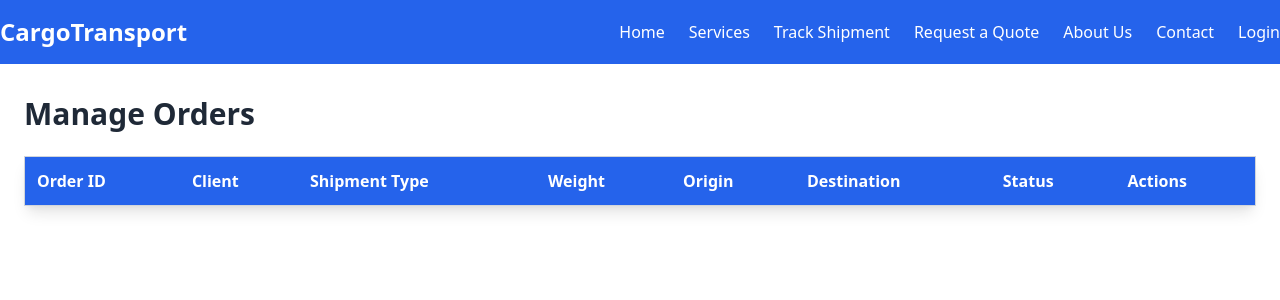
After one commit to TejasKayande/Transport, a Flask app: page /manage-orders in a window 1280 px wide. The commit adds this page. Shown: the top 300 px of the page. Run offline with Flask 3, Linux system fonts and the light colour scheme; a user stored in the database is signed in; lists and menus that the app fills with data are empty.

Commit message:
added a lot

```diff
--- a/app.py
+++ b/app.py
@@ -1,5 +1,4 @@
 
-import os
 from flask import Flask, render_template, request, redirect, url_for, flash, session
 from flask_sqlalchemy import SQLAlchemy
 from werkzeug.security import generate_password_hash, check_password_hash
@@ -8,21 +7,30 @@ app = Flask(__name__)
 app.config['SQLALCHEMY_DATABASE_URI'] = 'sqlite:///Database.db'
 app.secret_key = 'a3f1b4e2d7c9a8735b1a93d8e0f2a7b6'
 
-
 from models import db
 from models import Client
 from models import Driver
 from models import User
+from models import Order
 
 db.init_app(app)
-
 
 with app.app_context():
     db.create_all()
 
 
+def isRegistered():
+    if 'user_id' in session:
+        user = User.query.get(session['user_id'])
+        if not user:
+            session.clear()
+            return False
+        return True
+    return False
+
 @app.route('/login', methods=['GET', 'POST'])
 def login():
+
     if request.method == 'POST':
         email    = request.form['email']
         password = request.form['password']
@@ -30,65 +38,186 @@ def login():
         user = User.query.filter_by(email=email).first()
 
         if user and check_password_hash(user.password, password):
+
             session['user_id'] = user.id
-            session['role'] = user.role
+            session['role']    = user.role
+
             flash("Login successful!", "success")
+
             return redirect('/')
         else:
             flash("Invalid email or password!", "error")
 
     return render_template('login.html')
 
+
 @app.route('/register', methods=['GET', 'POST'])
 def register():
+
     if request.method == 'POST':
-        name = request.form['name']
-        email = request.form['email']
-        role = request.form['role']
-        password = request.form['password']
+
+        name             = request.form['name']
+        email            = request.form['email']
+        role             = request.form['role']
+        password         = request.form['password']
         confirm_password = request.form['confirm_password']
 
-        # Check if passwords match
         if password != confirm_password:
             flash("Passwords do not match!", "error")
             return redirect('/register')
 
-        # Check if email already exists
         existing_user = User.query.filter_by(email=email).first()
         if existing_user:
             flash("Email already registered. Please log in.", "error")
             return redirect('/login')
 
-        # Hash the password before storing
         hashed_password = generate_password_hash(password)
 
-        # Create new user
         new_user = User(name=name, email=email, role=role, password=hashed_password)
         db.session.add(new_user)
         db.session.commit()
 
+        if role == "Client":
+            db.session.add(Client(id=new_user.id))
+
+        if role == "Driver":
+            db.session.add(Driver(id=new_user.id))
+
+        db.session.commit()
+
         flash("Registration successful! You can now log in.", "success")
+
         return redirect('/login')
 
     return render_template('register.html')
 
 
+@app.route("/admin")
+def admin():
 
-@app.route("/")
-def home():
-    return render_template('index.html')
+    if "user_id" not in session or session.get("role") != "Admin":
+        flash("Access Denied! Only admins have access to admin panel", "error")
+        return redirect(url_for("login"))
+
+    total_orders    = Order.query.count()
+    total_shipments = 0
+    total_users     = User.query.count()
+    return render_template('admin.html', total_orders=total_orders,
+                           total_shipments=total_shipments, total_users=total_users)
+
+
+@app.route('/manage-orders', methods=['GET', 'POST'])
+def manage_orders():
+    if "user_id" not in session or session.get("role") != "Admin":
+        flash("Access Denied! Only admins can manage orders.", "error")
+        return redirect(url_for("login"))
+
+    session.pop('_flashes', None)
+
+    orders = Order.query.all()
+
+    if request.method == 'POST':
+        order_id = request.form['order_id']
+        new_status = request.form['status']
+        order = Order.query.get(order_id)
+        if order:
+            order.status = new_status
+            db.session.commit()
+            flash("Order status updated successfully!", "success")
+
+    return render_template('manageorders.html', orders=orders)
+
+@app.route('/delete-order', methods=['POST'])
+def delete_order():
+    if "user_id" not in session or session.get("role") != "Admin":
+        flash("Access Denied! Only admins can manage orders.", "error")
+        return redirect(url_for("login"))
+
+    order_id = request.form['order_id']
+    order = Order.query.get(order_id)
+    if order:
+        db.session.delete(order)
+        db.session.commit()
+        flash("Order deleted successfully!", "success")
+    else:
+        flash("Order not found!", "error")
+
+    return redirect('/manage-orders')
+
+@app.route("/manage-users", methods=["GET", "POST"])
+def manage_users():
+    if "user_id" not in session or session.get("role") != "Admin":
+        flash("Access Denied! Only admins can manage users.", "error")
+        return redirect(url_for("login"))
+
+    users = User.query.all()
+
+    if request.method == "POST":
+        user_id = request.form.get("user_id")
+        action = request.form.get("action")
+
+        user = User.query.get(user_id)
+
+        if action == "delete":
+            if user:
+                db.session.delete(user)
+                db.session.commit()
+                flash("User deleted successfully!", "success")
+
+        elif action == "update_role":
+            new_role = request.form.get("new_role")
+            if user and new_role in ["Admin", "Client", "Driver"]:
+                user.role = new_role
+                db.session.commit()
+                flash("User role updated successfully!", "success")
+
+        return redirect(url_for("manage_users"))
+
+    return render_template("manageusers.html", users=users)
+
+
+@app.route("/tracking")
+def tracking():
+
+    if not isRegistered():
+        flash("You must login first before accessing the tracking page!")
+        return render_template('login.html')
+
+    return render_template('tracking.html')
+
+@app.route("/quote", methods=['GET', 'POST'])
+def quote():
+
+    if not isRegistered():
+        flash("You must login first before accessing the Quotes page!")
+        return render_template('login.html')
+
+    if request.method == 'POST':
+
+        shipment_type = request.form['shipment_type']
+        weight        = request.form['weight']
+        dimention     = request.form['dimensions']
+        origin        = request.form['origin']
+        destination   = request.form['destination']
+        note          = request.form['notes']
+
+        new_order = Order(user_id=session.get('user_id'), total_price=0.0,
+                          shipment_type=shipment_type, weight=weight, dimention=dimention,
+                          origin=origin, destination=destination, note=note)
+
+        db.session.add(new_order)
+        db.session.commit()
+
+        flash("Your Order was Successfully recorded!")
+
+        return render_template('index.html')
+
+    return render_template('quote.html')
+
 
 @app.route("/services")
 def services():
     return render_template('services.html')
-
-@app.route("/tracking")
-def tracking():
-    return render_template('tracking.html')
-
-@app.route("/quote")
-def quote():
-    return render_template('quote.html')
 
 @app.route("/about")
 def about():
@@ -99,5 +228,9 @@ def contact():
     return render_template('contact.html')
 
 
+@app.route("/")
+def home():
+    return render_template('index.html')
+
 if __name__ == "__main__":
     app.run(host="0.0.0.0", port="8888", debug=True)
--- a/templates/about.html
+++ b/templates/about.html
@@ -2,8 +2,6 @@
 {% extends 'base.html' %}
 
 {% block main %}
-
-    <!-- About Us Section -->
     <section class="py-12">
         <div class="max-w-7xl mx-auto text-center">
             <h2 class="text-4xl font-bold mb-6">About CargoTransport</h2>
@@ -31,7 +29,7 @@
                 <p class="text-gray-600 text-lg mb-6">
                     With years of experience in the industry, CargoTransport offers unmatched expertise, flexibility, and personalized service to meet your specific needs. From the moment your cargo is picked up to the moment it is delivered, we are committed to exceeding your expectations.
                 </p>
-                <a href="/contact" class="bg-yellow-500 text-gray-800 px-6 py-3 rounded-full text-xl">Contact Us Today</a>
+                <a href="contact.html" class="bg-yellow-500 text-gray-800 px-6 py-3 rounded-full text-xl">Contact Us Today</a>
             </div>
         </div>
     </section>
--- /dev/null
+++ b/templates/manageorders.html
@@ -0,0 +1,62 @@
+{% extends 'base.html' %}
+
+{% block main %}
+<div class="container mx-auto px-6 py-8">
+    <h2 class="text-3xl font-semibold text-gray-800 mb-6">Manage Orders</h2>
+
+    {% with messages = get_flashed_messages(with_categories=true) %}
+        {% if messages %}
+            {% for category, message in messages %}
+                <div class="bg-{{ 'red' if category == 'error' else 'green' }}-500 text-white p-4 rounded mb-4">
+                    {{ message }}
+                </div>
+            {% endfor %}
+        {% endif %}
+    {% endwith %}
+
+    <table class="w-full bg-white border border-gray-300 shadow-lg rounded-lg">
+        <thead>
+            <tr class="bg-blue-600 text-white">
+                <th class="p-3 text-left">Order ID</th>
+                <th class="p-3 text-left">Client</th>
+                <th class="p-3 text-left">Shipment Type</th>
+                <th class="p-3 text-left">Weight</th>
+                <th class="p-3 text-left">Origin</th>
+                <th class="p-3 text-left">Destination</th>
+                <th class="p-3 text-left">Status</th>
+                <th class="p-3 text-left">Actions</th>
+            </tr>
+        </thead>
+        <tbody>
+            {% for order in orders %}
+            <tr class="border-t">
+                <td class="p-3">{{ order.id }}</td>
+                <td class="p-3">{{ order.client.name }}</td>
+                <td class="p-3">{{ order.shipment_type }}</td>
+                <td class="p-3">{{ order.weight }} kg</td>
+                <td class="p-3">{{ order.origin }}</td>
+                <td class="p-3">{{ order.destination }}</td>
+                <td class="p-3">{{ order.status }}</td>
+                <td class="p-3 flex gap-2">
+                    <!-- Update Status Form -->
+                    <form action="/manage-orders" method="POST" class="inline">
+                        <input type="hidden" name="order_id" value="{{ order.id }}">
+                        <select name="status" class="border rounded p-1">
+                            <option value="pending" {% if order.status == 'pending' %}selected{% endif %}>Pending</option>
+                            <option value="shipped" {% if order.status == 'shipped' %}selected{% endif %}>Shipped</option>
+                            <option value="delivered" {% if order.status == 'delivered' %}selected{% endif %}>Delivered</option>
+                        </select>
+                        <button type="submit" class="bg-blue-500 text-white px-3 py-1 rounded">Update</button>
+                    </form>
+                    <!-- Delete Button -->
+                    <form action="/delete-order" method="POST" onsubmit="return confirm('Are you sure you want to delete this order?')">
+                        <input type="hidden" name="order_id" value="{{ order.id }}">
+                        <button type="submit" class="bg-red-500 text-white px-3 py-1 rounded">Delete</button>
+                    </form>
+                </td>
+            </tr>
+            {% endfor %}
+        </tbody>
+    </table>
+</div>
+{% endblock %}
--- a/templates/register.html
+++ b/templates/register.html
@@ -32,8 +32,8 @@
             <div class="mb-4">
                 <label for="role" class="block text-lg text-gray-700">Are you a Driver or a Client?</label>
                 <select id="role" name="role" class="w-full px-4 py-2 border border-gray-300 rounded-lg mt-2" required>
-                    <option value="client">Client</option>
-                    <option value="driver">Driver</option>
+                    <option value="Client">Client</option>
+                    <option value="Driver">Driver</option>
                 </select>
             </div>
 
```
Also changed, not shown: models.py (+36 -12 lines), templates/admin.html (added, +48 -0 lines), templates/contact.html (+9 -18 lines), templates/index.html (+17 -11 lines), templates/manageusers.html (added, +70 -0 lines), templates/quote.html (+0 -12 lines), instance/Database.db.
